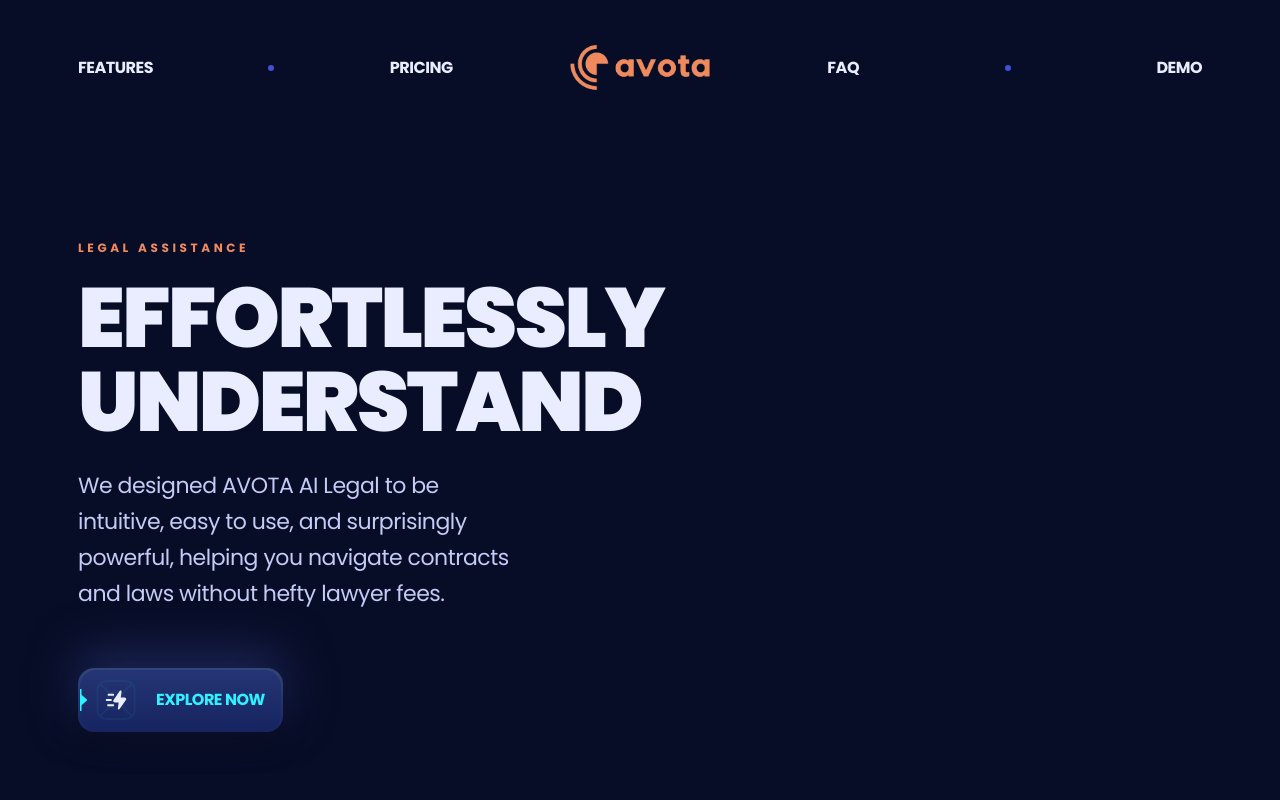
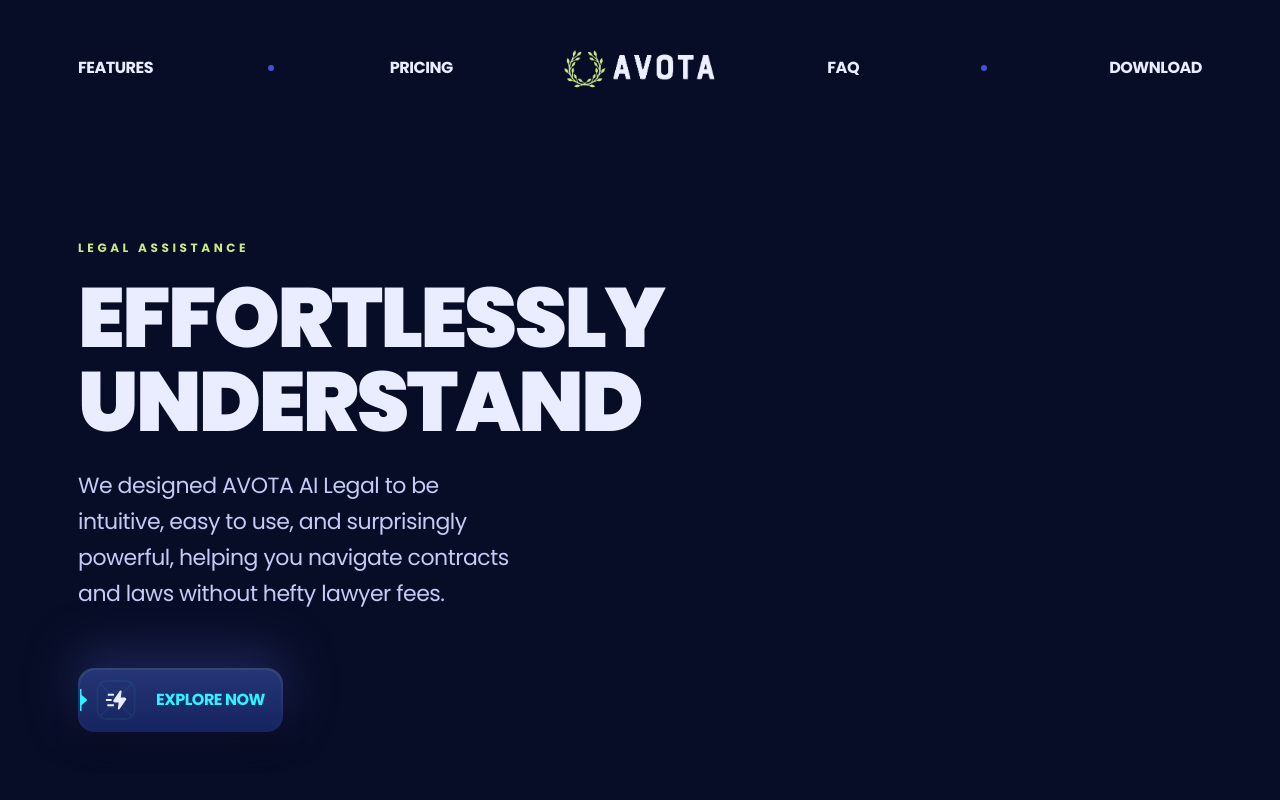
Before and after one commit to sawzwe/avota_landing_demo, a React (Vite) app: page / in a window 1280 px wide. Shown: the top 800 px of the page. Built offline with nearby package versions, Linux system fonts and the light colour scheme.

Commit message:
avota rebrand v3

```diff
--- a/index.html
+++ b/index.html
@@ -2,7 +2,7 @@
 <html lang="en">
   <head>
     <meta charset="UTF-8" />
-    <link rel="icon" type="image/svg+xml" href="/favicon-avota.ico" />
+    <link rel="icon" type="image/svg+xml" href="/favicon-avota2.ico" />
     <meta name="viewport" content="width=device-width, initial-scale=1.0" />
     <title>Avota</title>
   </head>
--- a/src/sections/Demo.tsx
+++ b/src/sections/Demo.tsx
@@ -16,7 +16,7 @@
             <div className="relative mr-6 flex-540 max-xl:flex-280 max-lg:flex256 max-md:flex-100">
               <div className="mb-10">
                 <img
-                  src="/images/avota.png"
+                  src="/images/avota2.png"
                   width={160}
                   height={55}
                   alt="Avota"
--- a/src/sections/Header.tsx
+++ b/src/sections/Header.tsx
@@ -1,32 +1,37 @@
 import { useState, useEffect } from "react";
 import { Link as LinkScroll } from "react-scroll";
 import clsx from "clsx";
-import { useTranslation } from "react-i18next";
+
+interface NavLinkProps {
+  title: string;
+  onClick: () => void;
+}
 
 const Header = () => {
-  const { t } = useTranslation("global");
+  const [hasScrolled, setHasScrolled] = useState<boolean>(false);
   const [isOpen, setIsOpen] = useState<boolean>(false);
-  const [hasScrolled, setHasScrolled] = useState<boolean>(false);
 
   useEffect(() => {
     const handleScroll = () => {
       setHasScrolled(window.scrollY > 32);
     };
+
     window.addEventListener("scroll", handleScroll);
+
     return () => {
       window.removeEventListener("scroll", handleScroll);
     };
   }, []);
 
-  const NavLink = ({ title, to }: { title: string; to: string }) => (
+  const NavLink: React.FC<NavLinkProps> = ({ title, onClick }) => (
     <LinkScroll
-      className="base-bold text-p4 uppercase transition-colors duration-500 cursor-pointer hover:text-p1 max-lg:my-4 max-lg:h5"
-      to={to}
+      onClick={onClick}
+      to={title}
       offset={-100}
       spy
       smooth
       activeClass="nav-active"
-      onClick={() => setIsOpen(false)}
+      className="base-bold text-p4 uppercase transition-colors duration-500 cursor-pointer hover:text-p1 max-lg:my-4 max-lg:h5"
     >
       {title}
     </LinkScroll>
@@ -35,33 +40,30 @@
   return (
     <header
       className={clsx(
-        "fixed top-0 left-0 w-full z-50 py-10 transition-all duration-500 max-lg:py-4",
-        hasScrolled && "py-2 bg-black-100 backddrop-blur-[8px] ",
+        "fixed top-0 left-0 z-50 w-full py-10 transition-all duration-500 max-lg:py-4",
+        hasScrolled && "py-2 bg-black-100 backdrop-blur-[8px]",
       )}
     >
       <div className="container flex h-14 items-center max-lg:px-5">
         <a className="lg:hidden flex-1 cursor-pointer z-2">
-          <img
-            src="/images/avota.png"
-            alt="AvotaLogo"
-            width={115}
-            height={55}
-          />
+          <img src="/images/avota2.png" width={115} height={55} alt="logo" />
         </a>
+
         <div
           className={clsx(
             "w-full max-lg:fixed max-lg:top-0 max-lg:left-0 max-lg:w-full max-lg:bg-s2 max-lg:opacity-0",
             isOpen ? "max-lg:opacity-100" : "max-lg:pointer-events-none",
           )}
         >
-          <div className="max-lg:relative max-lg:flex max-lg:flex-col max-lg:min-h-screen max-lg:p-6 max-lg:overflow-hidden sidebar-before">
-            <nav className="flex items-center justify-between max-lg:relative max-lg:block max-lg:my-auto">
-              <ul className="flex items-center w-full max-lg:block max-lg:px-12">
+          <div className="max-lg:relative max-lg:flex max-lg:flex-col max-lg:min-h-screen max-lg:p-6 max-lg:overflow-hidden sidebar-before max-md:px-4">
+            <nav className="max-lg:relative max-lg:z-2 max-lg:my-auto">
+              <ul className="flex max-lg:block max-lg:px-12">
                 <li className="nav-li">
-                  <NavLink title={t("header.nav.features")} to={"features"} />
+                  <NavLink title="features" onClick={() => setIsOpen(false)} />
                   <div className="dot" />
-                  <NavLink title={t("header.nav.pricing")} to={"pricing"} />
+                  <NavLink title="pricing" onClick={() => setIsOpen(false)} />
                 </li>
+
                 <li className="nav-logo">
                   <LinkScroll
                     to="hero"
@@ -73,40 +75,41 @@
                     )}
                   >
                     <img
-                      src="/images/avota.png"
-                      alt="AvotaLogo"
+                      src="/images/avota2.png"
                       width={160}
                       height={55}
+                      alt="logo"
                     />
                   </LinkScroll>
                 </li>
+
                 <li className="nav-li">
-                  <NavLink title={t("header.nav.faq")} to={"faq"} />
+                  <NavLink title="faq" onClick={() => setIsOpen(false)} />
                   <div className="dot" />
-                  <NavLink title={t("header.nav.demo")} to={"demo"} />
+                  <NavLink title="download" onClick={() => setIsOpen(false)} />
                 </li>
               </ul>
             </nav>
-            <div className="lg:hidden absolute top-1/2 left-0 w-[960px] h-[380px] translate-x-[-290px] -translate-y-1/2 rotate-90">
+
+            <div className="lg:hidden block absolute top-1/2 left-0 w-[960px] h-[380px] translate-x-[-290px] -translate-y-1/2 rotate-90">
               <img
                 src="/images/bg-outlines.svg"
-                alt="Outline"
                 width={960}
                 height={380}
+                alt="outline"
                 className="relative z-2"
               />
               <img
                 src="/images/bg-outlines-fill.png"
-                alt="Outline"
                 width={960}
                 height={380}
+                alt="outline"
                 className="absolute inset-0 mix-blend-soft-light opacity-5"
               />
             </div>
           </div>
         </div>
-        <div className="flex items-center gap-2">
-          {/* <LanguageSelector /> */}
+
         <button
           className="lg:hidden z-2 size-10 border-2 border-s4/25 rounded-full flex justify-center items-center"
           onClick={() => setIsOpen((prevState) => !prevState)}
@@ -118,7 +121,6 @@
           />
         </button>
       </div>
-      </div>
     </header>
   );
 };
--- a/tailwind.config.js
+++ b/tailwind.config.js
@@ -6,7 +6,7 @@
       colors: {
         p1: "#2EF2FF",
         p2: "#3C52D9",
-        p3: "#F08A5D",
+        p3: "#C8EA80",
         p4: "#EAEDFF",
         p5: "#C4CBF5",
         s1: "#080D27",
```
Also changed, not shown: public/images/avota2.png (added), 1 other file (tests, documents, lock files or other folders). Lines whose indentation alone changed are shown as unchanged.
